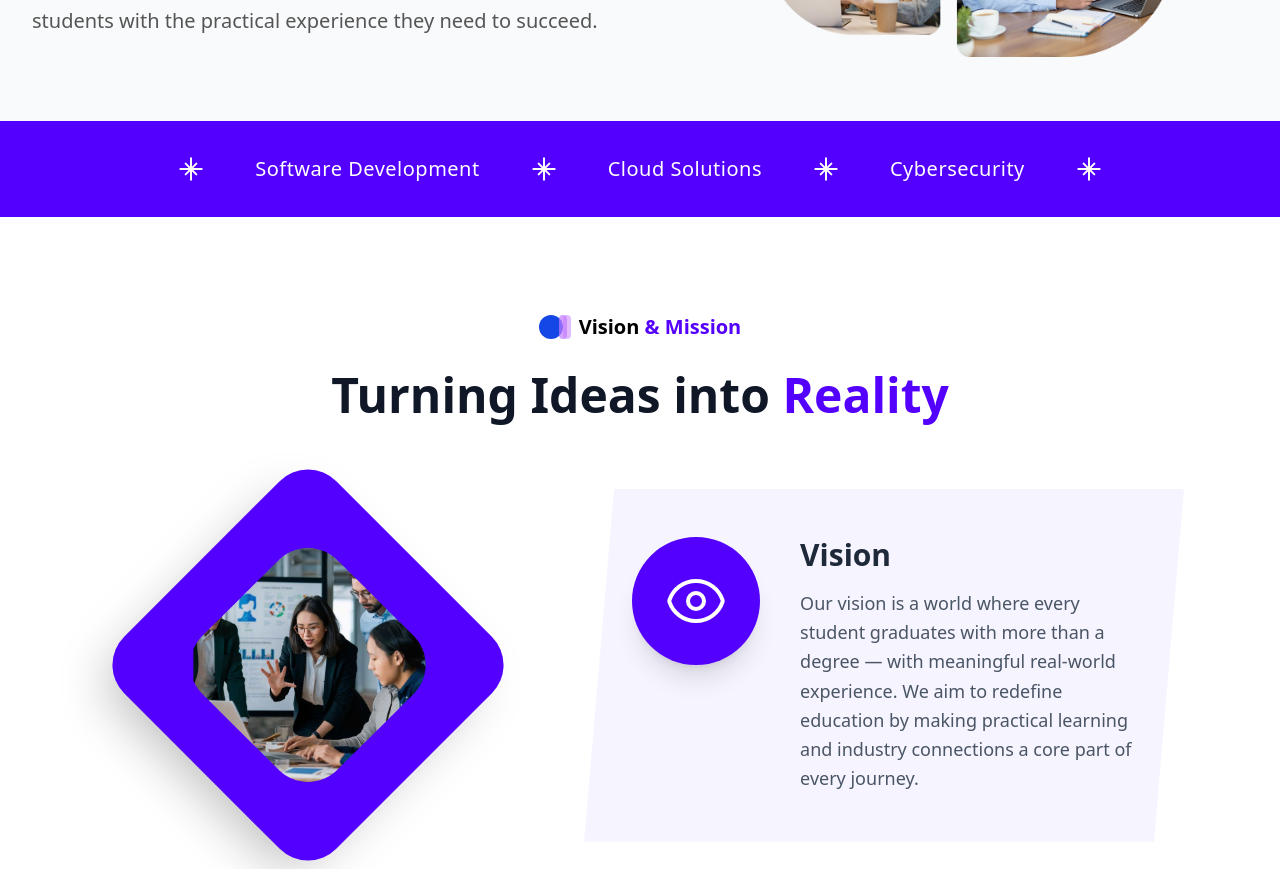
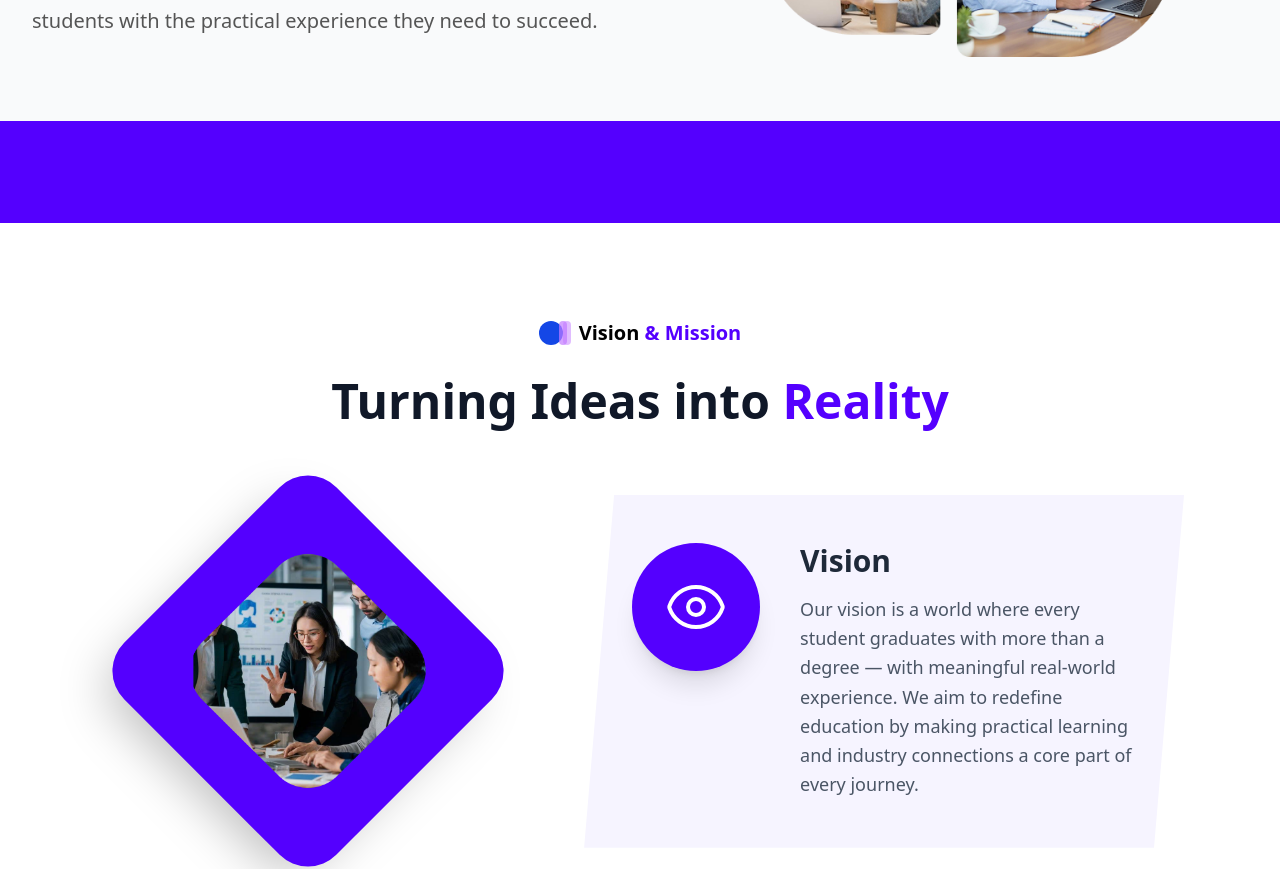
Before and after one commit to Vedehii/ReactWebsite, a React app: page / in a window 1280 px wide. Shown: the part 1120-1989 px from the top of the page. Built offline with nearby package versions, Linux system fonts and the light colour scheme; the HTML template or start-up script is replaced by a standard one.

Commit message:
Changes made in alignment

```diff
--- a/components/ServicesBanner.jsx
+++ b/components/ServicesBanner.jsx
@@ -1,13 +1,14 @@
 import React from 'react';
 
-// Data structure for the services
 const services = [
+  { name: 'Software Development' },
+  { name: 'Cloud Solutions' },
+  { name: 'Cybersecurity' },
   { name: 'Software Development' },
   { name: 'Cloud Solutions' },
   { name: 'Cybersecurity' },
 ];
 
-// Inline SVG for the starburst icon, designed to be simple and crisp.
 const StarburstIcon = () => (
   <svg
     className="w-8 h-8 text-white shrink-0"
@@ -23,27 +24,15 @@ const StarburstIcon = () => (
 
 const ServiceBanner = () => {
   return (
-
-    <div className="w-full bg-[#5400FE] py-6 md:py-8 overflow-x-auto">
-      <div className="max-w-7xl mx-auto px-4">
-        <div className="flex flex-nowrap justify-center items-center text-white space-x-12 w-fit mx-auto">
-
-
-          <StarburstIcon />
-
-          {services.map((service, index) => (
-            <React.Fragment key={service.name}>
-              {/* Service Name */}
-              <span className="text-lg md:text-xl font-medium tracking-wide whitespace-nowrap">
-                {service.name}
-              </span>
-              <StarburstIcon />
-
-
-            </React.Fragment>
-          ))}
-
-        </div>
+    <div className="w-full bg-[#5400FE] py-6 md:py-8 overflow-hidden">
+      <div className="whitespace-nowrap flex items-center animate-marquee space-x-16 text-white text-lg md:text-xl font-medium tracking-wide">
+        <StarburstIcon />
+        {services.map((service) => (
+          <React.Fragment key={service.name}>
+            <span>{service.name}</span>
+            <StarburstIcon />
+          </React.Fragment>
+        ))}
       </div>
     </div>
   );
--- a/src/components/VisionMission.jsx
+++ b/src/components/VisionMission.jsx
@@ -123,7 +123,7 @@ const VisionMission = () => {
         </div>
 
         {/* Text Content */}
-        <div className="flex-1 md:text-right">
+        <div className="flex-1 md:text-left">
           <h2 className="text-3xl font-extrabold text-gray-800 mb-4">Mission</h2>
           <p className="text-gray-600 leading-relaxed text-lg">
             Our mission is to be the #1 internship-to-career platform, where students gain hands-on experience, build networks, and unlock career opportunities. By connecting learners with real clients and expert mentors, we turn every project into a step toward success.
--- a/src/index.css
+++ b/src/index.css
@@ -25,3 +25,12 @@ a{
     /* Hide scrollbar for Chrome, Safari, and Opera */
     display: none;
 }
+@keyframes marquee {
+  0%   { transform: translateX(100%); }
+  100% { transform: translateX(-100%); }
+}
+
+.animate-marquee {
+  display: inline-flex;
+  animation: marquee 40s linear infinite;
+}
```
